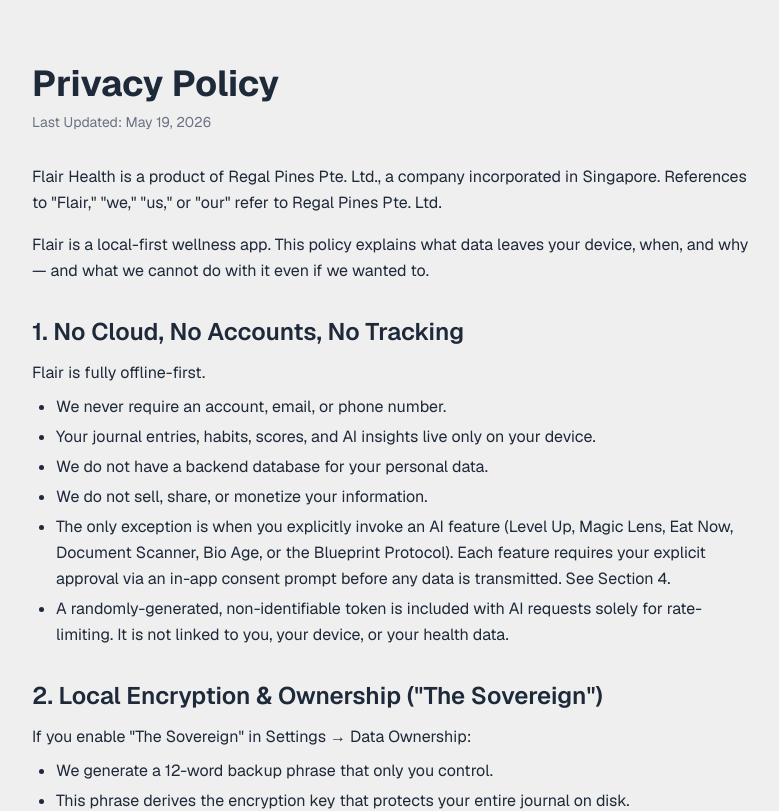
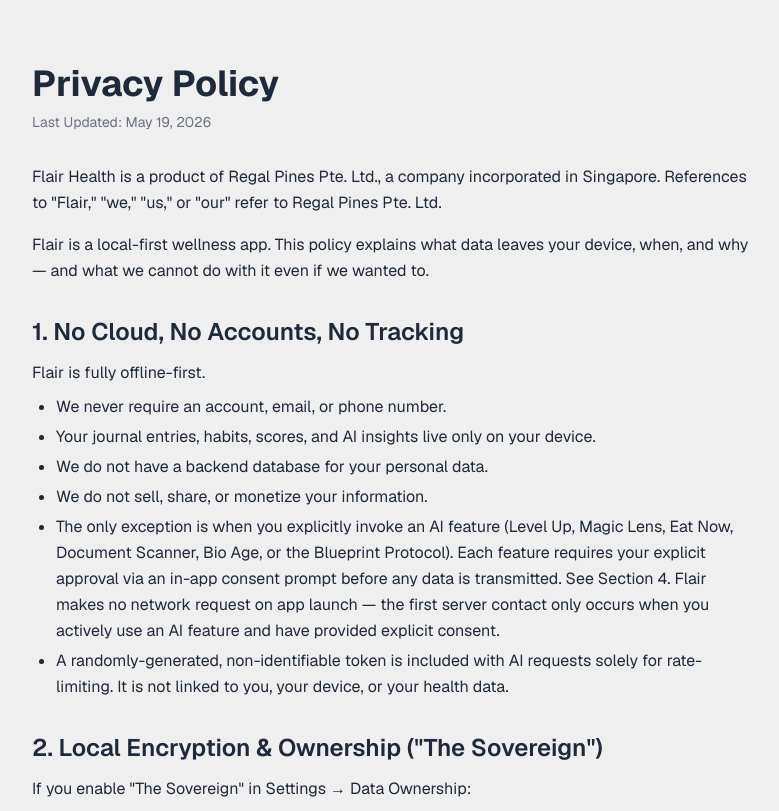
Before and after one commit to reubensoh/flair-website, a Next.js app: page /privacy in a window 1280 px wide. Shown: the top 811 px of the page, without its empty margins (248-1027 px from the left). Built offline with nearby package versions, Linux system fonts and the light colour scheme.

Commit message:
docs(legal): add explicit no-startup-network-call promise (Build 37)

```diff
--- a/app/privacy/page.tsx
+++ b/app/privacy/page.tsx
@@ -14,7 +14,7 @@
             <li>Your journal entries, habits, scores, and AI insights live only on your device.</li>
             <li>We do not have a backend database for your personal data.</li>
             <li>We do not sell, share, or monetize your information.</li>
-            <li>The only exception is when you explicitly invoke an AI feature (Level Up, Magic Lens, Eat Now, Document Scanner, Bio Age, or the Blueprint Protocol). Each feature requires your explicit approval via an in-app consent prompt before any data is transmitted. See Section 4.</li>
+            <li>The only exception is when you explicitly invoke an AI feature (Level Up, Magic Lens, Eat Now, Document Scanner, Bio Age, or the Blueprint Protocol). Each feature requires your explicit approval via an in-app consent prompt before any data is transmitted. See Section 4. Flair makes no network request on app launch — the first server contact only occurs when you actively use an AI feature and have provided explicit consent.</li>
             <li>A randomly-generated, non-identifiable token is included with AI requests solely for rate-limiting. It is not linked to you, your device, or your health data.</li>
           </ul>
         </section>
```
